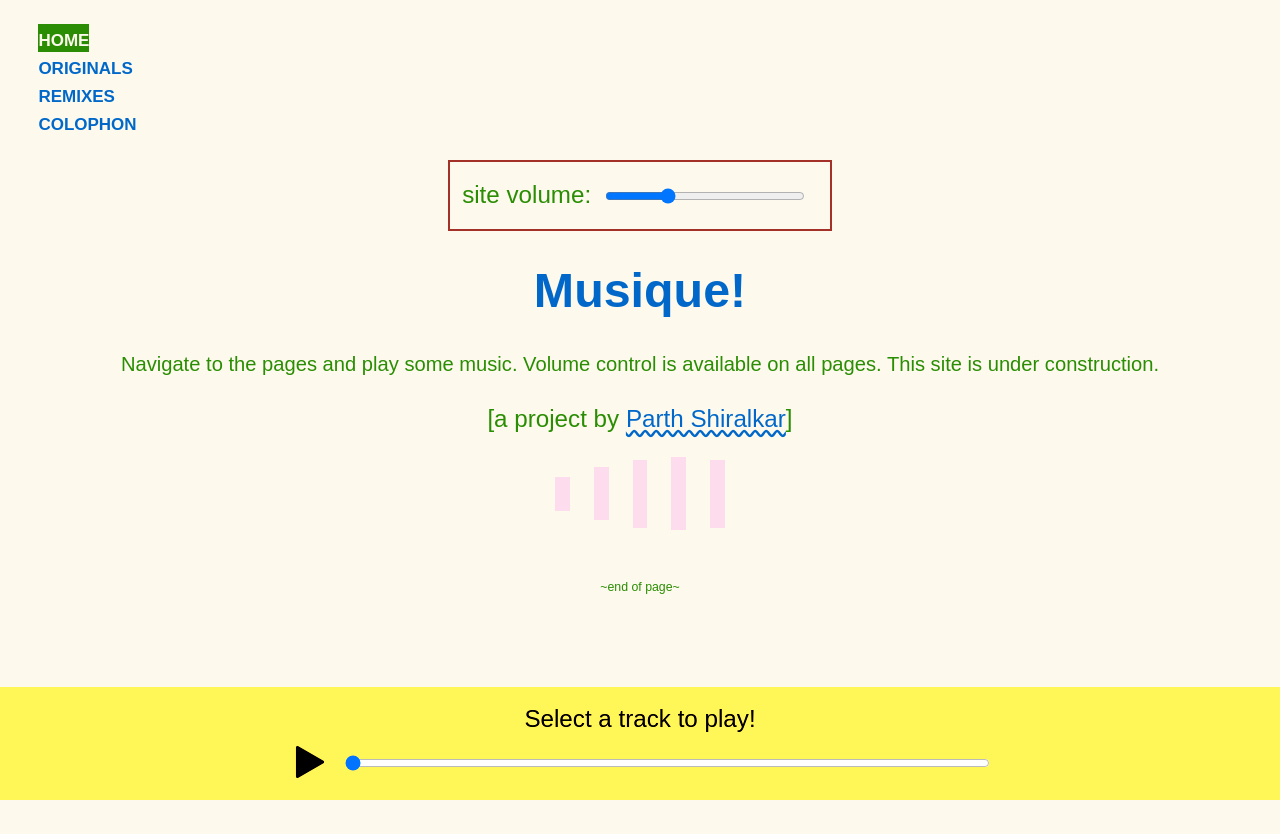
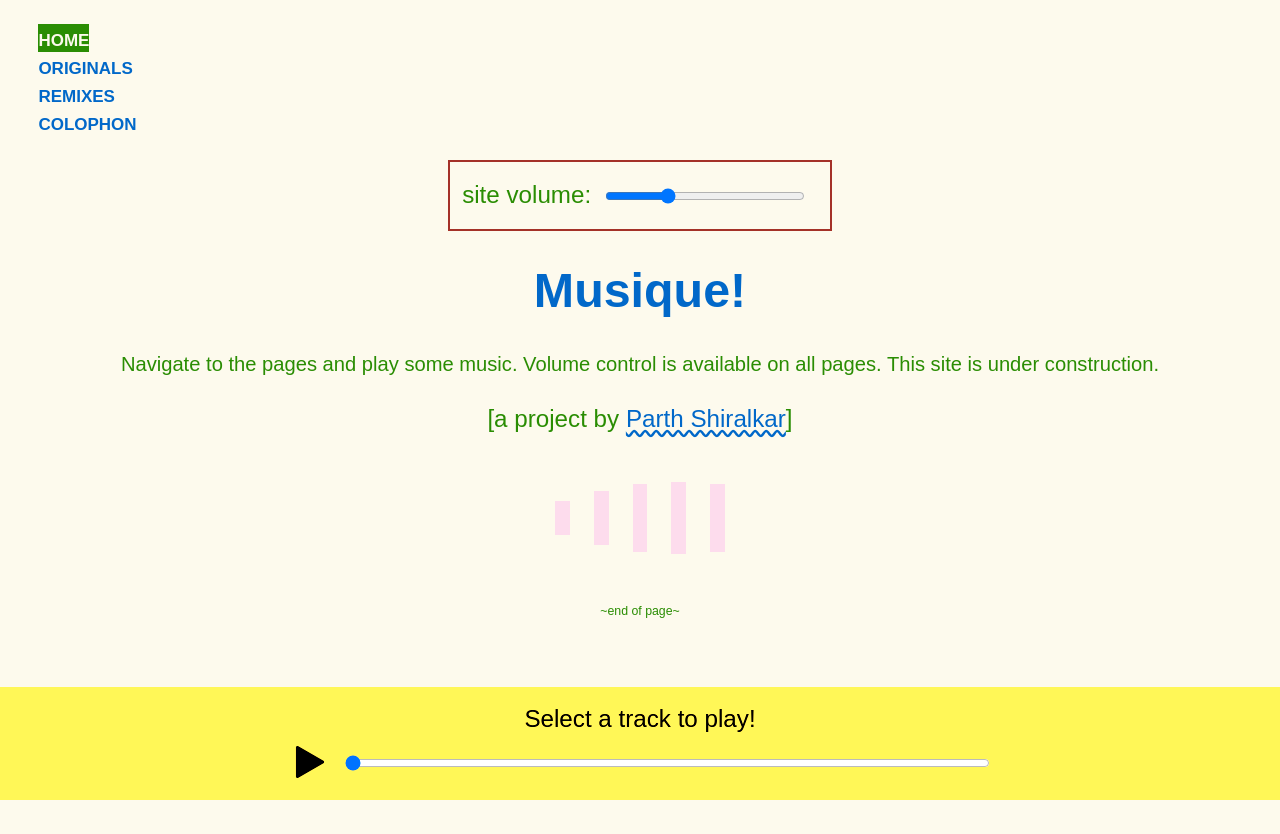
Before and after one commit to partheus/music, a Vue app: page / in a window 1280 px wide. Before the commit the page ends 810 px from the top, so only its background shows below. Built offline with nearby package versions, Linux system fonts and the light colour scheme; a web font is replaced by a local one.

Commit message:
Update styles

```diff
--- a/src/assets/scss/_components.scss
+++ b/src/assets/scss/_components.scss
@@ -106,7 +106,7 @@
 .music-bars {
   display: flex;
   justify-content: space-around;
-  margin: 1em auto;
+  margin: 2em auto;
   align-items: center;
   gap: 1em;
   height: 3em; // Adjust based on how tall you want the bars to be
```
